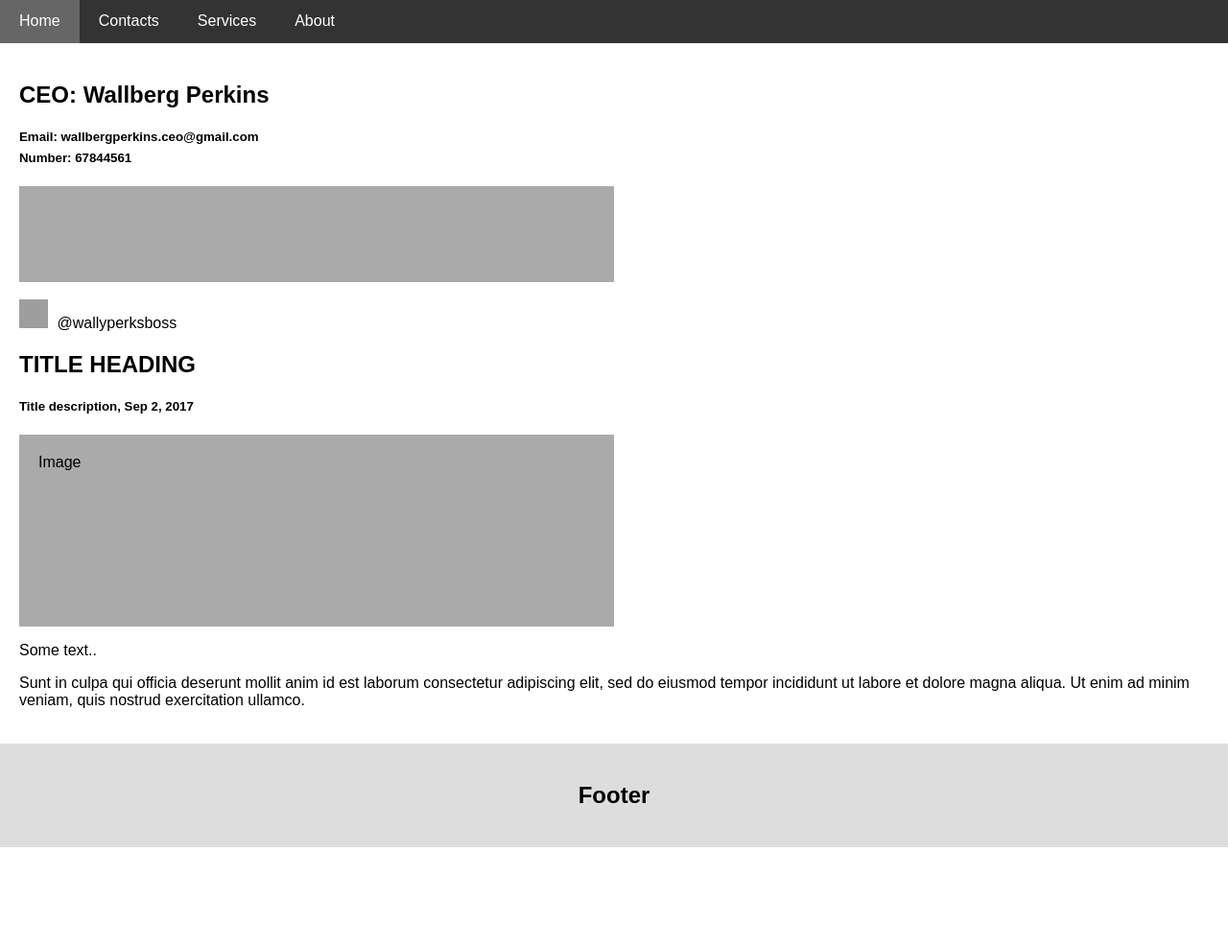
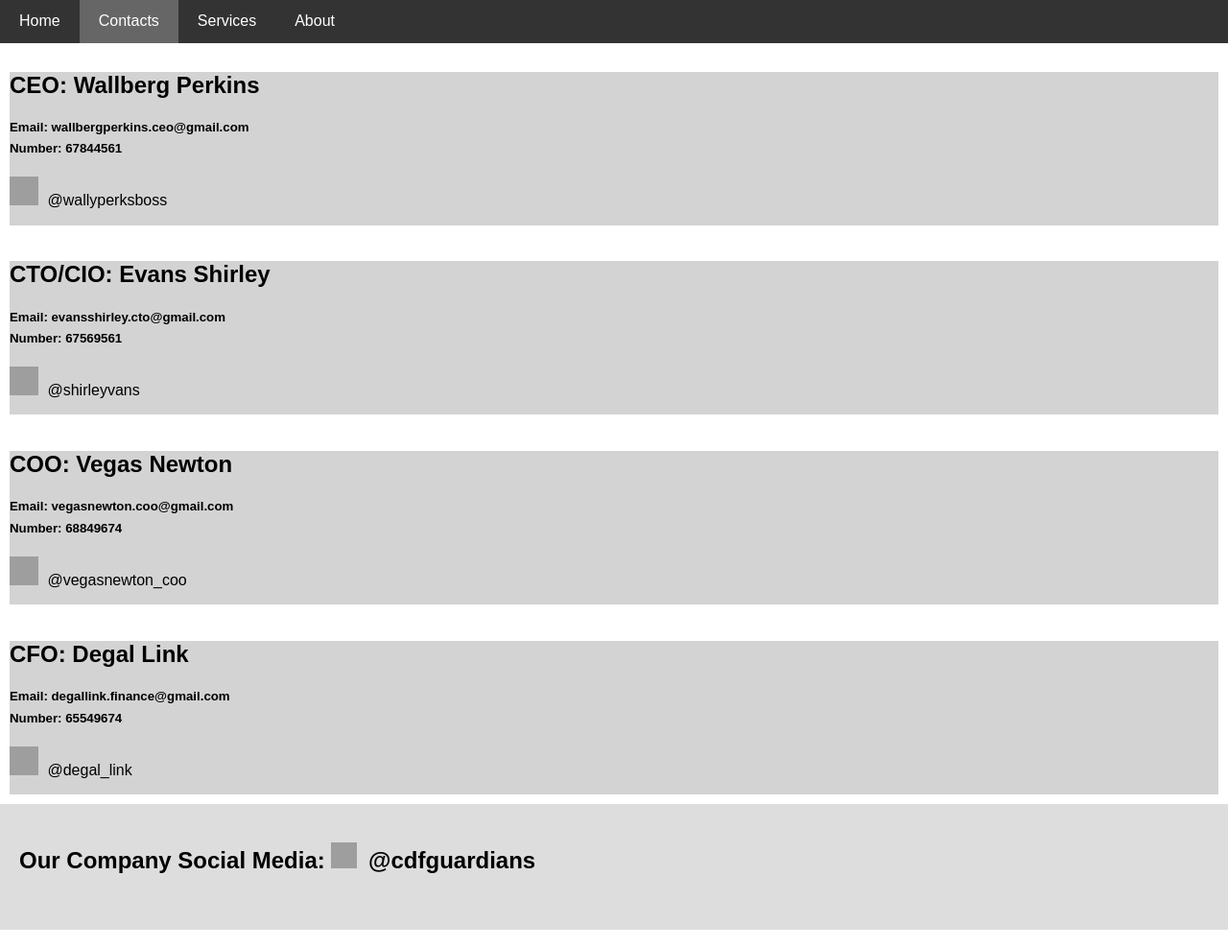
Before and after one commit to dap618/Major-Project, a PHP site: page /contacts.php in a window 1280 px wide. Shown: the part 294-1281 px from the top of the page at 96% size. Before the commit the page ends 1177 px from the top, so only its background shows below. Run offline with PHP 8.4, Linux system fonts and the light colour scheme; grey boxes are pictures that could not be loaded.

Commit message:
Update contacts.php

```diff
--- a/contacts.php
+++ b/contacts.php
@@ -1,7 +1,7 @@
 <!DOCTYPE html>
 <html lang="en">
 <head>
-<title>Page Title</title>
+<title>Contacts</title>
 <meta charset="UTF-8">
 <meta name="viewport" content="width=device-width, initial-scale=1">
 <style>
@@ -19,8 +19,11 @@ body {
 .header {
   padding: 80px;
   text-align: center;
-  background: #1abc9c;
-  color: white;
+  background-image: url("https://mlsvc01-prod.s3.amazonaws.com/dfb65dfc001/4a0d0bcf-6bbe-4173-8f3a-6ec71a5cd333.png?ver=1580163906000");
+  background-repeat: no-repeat;
+  background-position: center;
+  background-size: cover;
+  color: black;
 }
 
 /* Increase the font size of the heading */
@@ -82,7 +85,13 @@ body {
   -ms-flex: 70%; /* IE10 */
   flex: 70%;
   background-color: white;
-  padding: 20px;
+  padding: 10px;
+}
+
+.container {
+  width: 100%;
+  height: 160px;
+  background-color: lightgrey;
 }
 
 /* Fake image, just for this example */
@@ -96,7 +105,6 @@ body {
 /* Footer */
 .footer {
   padding: 20px;
-  text-align: center;
   background: #ddd;
 }
 
@@ -124,31 +132,45 @@ body {
 </div>
 
 <div class="navbar">
-  <a href="CDFGuardian_website.php" class="active">Home</a>
-  <a href="contacts.php">Contacts</a>
+  <a href="index-CDF.php" >Home</a>
+  <a href="contacts.php" class="active">Contacts</a>
   <a href="#">Services</a>
   <a href="#">About</a>
 </div>
 
   <div class="main">
+    <div class="container">
     <h2>CEO: Wallberg Perkins</h2>
     <h5></b>Email:</b> wallbergperkins.ceo@gmail.com</h5>
     <h5 style="margin-top: -15px;"></b>Number:</b> 67844561</h5>
-    <div class="fakeimg" style="height:100px;"></div>
+    <img style="width:30px;height:30px;" src="https://image.flaticon.com/icons/png/512/85/85435.png"><a style="margin-left:5px;"> @wallyperksboss</a>
+    </div>
     <br>
-    <img style="width:30px;height:30px;" src="https://image.flaticon.com/icons/png/512/85/85435.png"><a style="margin-left:5px;"> @wallyperksboss</a>
+    <div class="container">
+    <h2>CTO/CIO: Evans Shirley</h2>
+    <h5></b>Email: evansshirley.cto@gmail.com </b></h5>
+    <h5 style="margin-top: -15px;"></b>Number:</b> 67569561</h5>
+    <img style="width:30px;height:30px;" src="https://image.flaticon.com/icons/png/512/85/85435.png"><a style="margin-left:5px;"> @shirleyvans</a>
+    </div>
     <br>
-    <h2>TITLE HEADING</h2>
-    <h5>Title description, Sep 2, 2017</h5>
-    <div class="fakeimg" style="height:200px;">Image</div>
-    <p>Some text..</p>
-    <p>Sunt in culpa qui officia deserunt mollit anim id est laborum consectetur adipiscing elit, sed do eiusmod tempor incididunt ut labore et dolore magna aliqua. Ut enim ad minim veniam, quis nostrud exercitation ullamco.</p>
+    <div class="container">
+    <h2>COO: Vegas Newton</h2>
+    <h5></b>Email: vegasnewton.coo@gmail.com  </b></h5>
+    <h5 style="margin-top: -15px;"></b>Number:</b> 68849674</h5>
+    <img style="width:30px;height:30px;" src="https://image.flaticon.com/icons/png/512/85/85435.png"><a style="margin-left:5px;"> @vegasnewton_coo </a>
+    </div>
+    <br>
+    <div class="container">
+    <h2>CFO: Degal Link</h2>
+    <h5></b>Email: degallink.finance@gmail.com  </b></h5>
+    <h5 style="margin-top: -15px;"></b>Number:</b> 65549674</h5>
+    <img style="width:30px;height:30px;" src="https://image.flaticon.com/icons/png/512/85/85435.png"><a style="margin-left:5px;"> @degal_link </a>
+    </div>
   </div>
 </div>
 
 <div class="footer">
-  <h2>Footer</h2>
+  <h2>Our Company Social Media: <img style="width:27px;height:27px;" src="https://image.flaticon.com/icons/png/512/85/85435.png"><a style="margin-left:5px;"> @cdfguardians</h2>
 </div>
-
 </body>
 </html>
```
